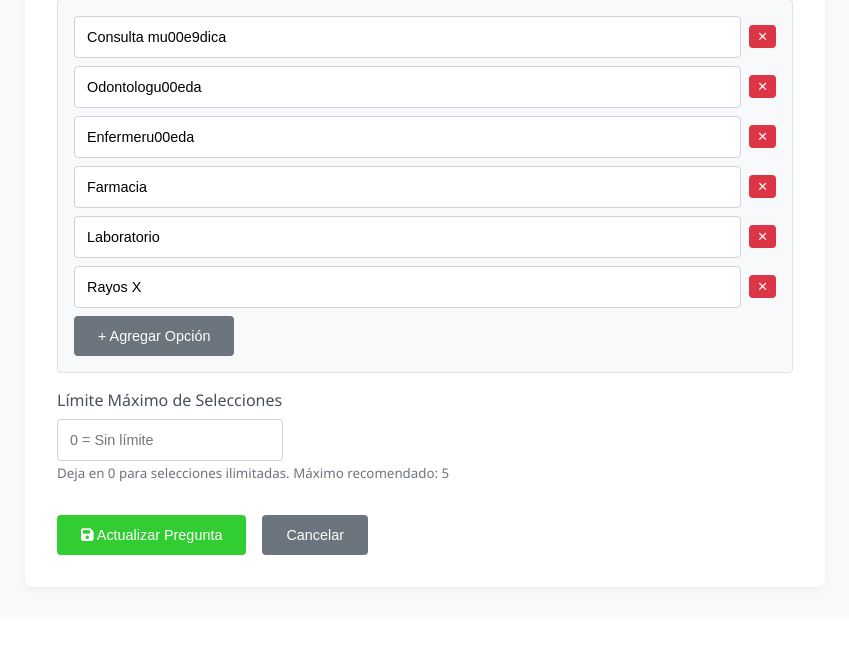
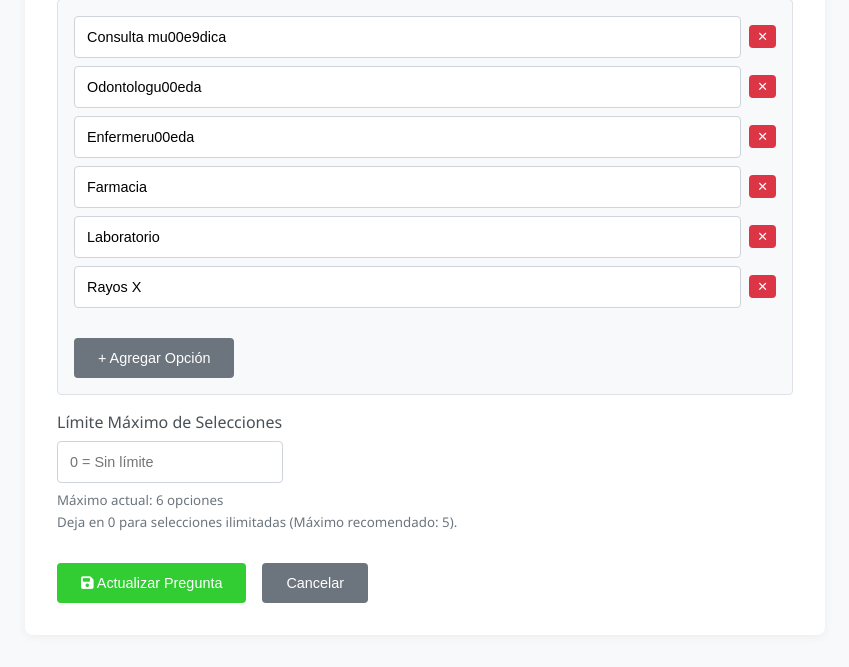
Before and after one commit to Moonlight014/proyecto_encuestas, a PHP site: page /php/admin/editar_pregunta.php?id=116&from=agregar&encuesta_id=0 in a window 1280 px wide. Shown: the part 855-1522 px from the top of the page, without its empty margins (215-1064 px from the left). Before the commit the page ends 1444 px from the top, so only its background shows below. Run offline with PHP 8.4, Linux system fonts and the light colour scheme; a user stored in the database is signed in; data comes from the database, SQL or seed files in the repository.

Commit message:
correjido error en mensaje de creación de preguntas (selección multiple).

```diff
--- a/admin/editar_pregunta.php
+++ b/admin/editar_pregunta.php
@@ -599,9 +599,9 @@ try {
                     <label class="form-label">Límite Máximo de Selecciones</label>
                     <input type="number" name="limite_maximo" class="form-control"
                            placeholder="0 = Sin límite" min="0" max="10" style="width: 200px;"
-                           value="${limite_actual}">
-                           <br>
-                    <small style="color: #6c757d;">Deja en 0 para selecciones ilimitadas. Máximo recomendado: 5</small>
+                           value="${limite_actual}" oninput="validarLimiteInputEditar(this)">
+                    <small id="limite-help-text-editar" style="color: #6c757d; display: block; margin-top: 0.5rem;">Máximo actual: -- opciones</small>
+                    <small style="color: #6c757d; display: block; margin-top: 0.25rem;">Deja en 0 para selecciones ilimitadas (Máximo recomendado: 5).</small>
                 </div>
             ` : '';
 
@@ -610,6 +610,7 @@ try {
                     <label class="form-label">${titulo} *</label>
                     <div class="opciones-container">
                         <div id="opcionesList"></div>
+                        <br>
                         <button type="button" onclick="agregarOpcion()" class="btn btn-secondary">+ Agregar Opción</button>
                     </div>
                     ${limiteField}
@@ -832,11 +833,14 @@ try {
             // Mostrar opciones iniciales si hay un tipo seleccionado
             if (tipoPregunta.value) {
                 mostrarOpcionesPorTipo(tipoPregunta.value);
+                // Validar límite después de cargar opciones
+                setTimeout(() => validarLimiteOpcionesEditar(), 200);
             }
 
             // Cambiar opciones cuando cambie el tipo
             tipoPregunta.addEventListener('change', function() {
                 mostrarOpcionesPorTipo(this.value);
+                setTimeout(() => validarLimiteOpcionesEditar(), 200);
             });
 
             // Auto-ocultar mensajes de alerta después de 5 segundos
@@ -857,6 +861,49 @@ try {
                 }, 3000); // 3 segundos
             });
         });
+
+        // Función para validar límite de opciones en editar
+        function validarLimiteOpcionesEditar() {
+            const opciones = document.querySelectorAll('#opcionesList .opcion-item').length;
+            const limiteInput = document.querySelector('input[name="limite_maximo"]');
+
+            if (limiteInput) {
+                limiteInput.max = opciones;
+                if (parseInt(limiteInput.value) > opciones) {
+                    limiteInput.value = opciones;
+                }
+
+                // Actualizar solo el texto del número de opciones
+                const helpText = document.getElementById('limite-help-text-editar');
+                if (helpText) {
+                    helpText.innerHTML = `Máximo actual: ${opciones} opciones`;
+                }
+            }
+        }
+
+        function validarLimiteInputEditar(input) {
+            const opciones = document.querySelectorAll('#opcionesList .opcion-item').length;
+            const valor = parseInt(input.value);
+
+            if (valor > opciones) {
+                input.value = opciones;
+                alert(`El límite no puede ser mayor al número de opciones disponibles (${opciones})`);
+            }
+        }
+
+        // Sobrescribir funciones existentes para incluir validación de límite
+        const originalAgregarOpcion = agregarOpcion;
+        agregarOpcion = function(key = '', value = '') {
+            originalAgregarOpcion(key, value);
+            setTimeout(() => validarLimiteOpcionesEditar(), 50);
+        };
+
+        // Agregar event listener para el botón de eliminar opciones
+        document.addEventListener('click', function(e) {
+            if (e.target.classList.contains('btn-remove') && e.target.closest('#opcionesList')) {
+                setTimeout(() => validarLimiteOpcionesEditar(), 50);
+            }
+        });
     </script>
 </body>
 </html>
```
Also changed, not shown: admin/crear_pregunta.php (+11 -9 lines), to-do.txt (+5 -5 lines).
